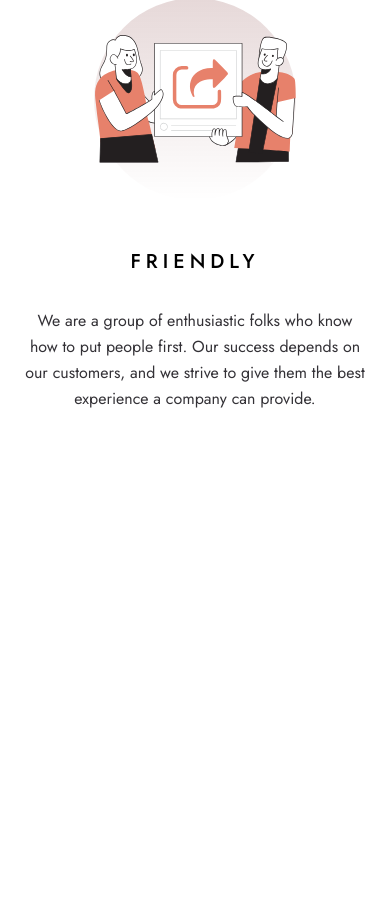
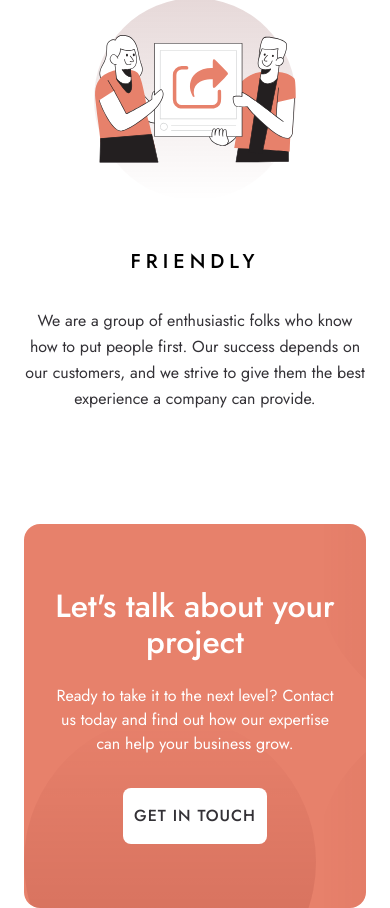
Before and after one commit to TULSI2012/designo, a React (Vite) app: page / in a window 390 px wide. Shown: the part 2986-3894 px from the top of the page. Before the commit the page ends 3398 px from the top, so only its background shows below. Built offline with nearby package versions, Linux system fonts and the light colour scheme.

Commit message:
call to action component complete. Mobile, tablet and desktop responsive

```diff
--- /dev/null
+++ b/src/Components/CallToAction.jsx
@@ -0,0 +1,20 @@
+import React from "react";
+
+export default function CallToAction() {
+    return (
+        <div className="bg-peach text-white py-16 px-6 bg-[url('/shared/desktop/bg-pattern-call-to-action.svg')] bg-left bg-no-repeat rounded-2xl min-[936px]:bg-right lg:flex lg:items-center lg:justify-between lg:px-24">
+            <div>
+                <h3 className="text-[2rem] font-medium text-center leading-9 mb-6 max-w-[18.75rem] mx-auto md:text-[2.5rem] md:leading-10 lg:text-left lg:mx-0">
+                    Let's talk about your project
+                </h3>
+                <p className="text-center leading-6 mb-8 max-w-md mx-auto lg:text-left lg:mb-0">
+                    Ready to take it to the next level? Contact us today and find out how our expertise can help
+                    your business grow.
+                </p>
+            </div>
+            <button className="bg-white text-dark-grey font-medium tracking-[0.0625rem] uppercase w-36 rounded-lg py-4 px-2 block mx-auto lg:mx-0">
+                Get in Touch
+            </button>
+        </div>
+    )
+}
--- a/src/Pages/Home.jsx
+++ b/src/Pages/Home.jsx
@@ -2,6 +2,7 @@ import React from "react";
 import Hero from "../Components/home/Hero";
 import CategoryCard from "../Components/CategoryCard";
 import ValueCard from "../Components/home/ValueCard";
+import CallToAction from "../Components/CallToAction";
 
 export default function Home() {
     return (
@@ -54,6 +55,10 @@ export default function Home() {
                     description={'We are a group of enthusiastic folks who know how to put people first. Our success depends on our customers, and we strive to give them the best experience a company can provide.'}
                 />
             </section>
+
+            <section className="mt-28 mx-6 md:mx-10 md:mt-4 lg:mx-40">
+                <CallToAction />
+            </section>
         </section>
     )
 }
```
